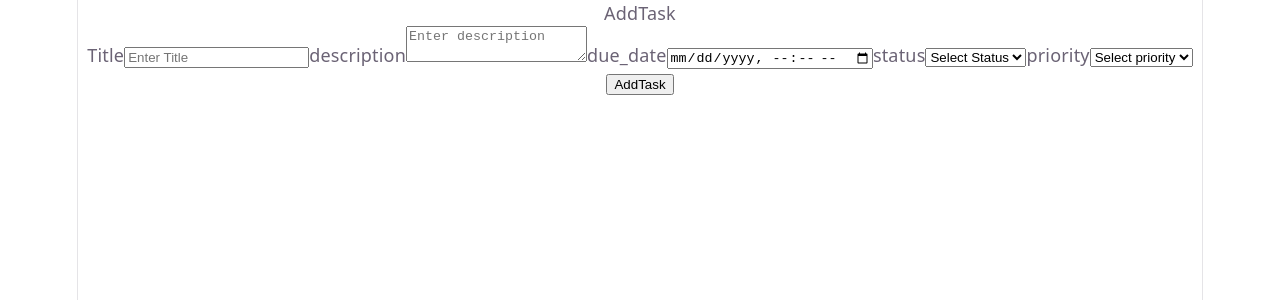
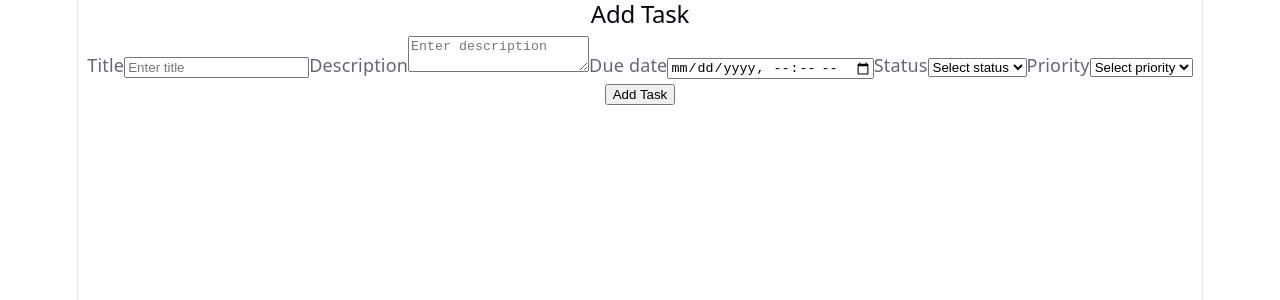
Before and after one commit to YaswanthKumar25/TaskFlow, a React (Vite) app in the folder frontend/taskflow/: page /addtask in a window 1280 px wide. Shown: the top 300 px of the page. Built offline with nearby package versions, Linux system fonts and the light colour scheme.

Commit message:
feat: improve TaskFlow CRUD UX and validation

```diff
--- a/frontend/taskflow/src/AddTask.jsx
+++ b/frontend/taskflow/src/AddTask.jsx
@@ -1,7 +1,17 @@
-import React, { useState } from "react";
+
+import React, { useEffect, useState } from "react";
 import api from "./api";
+import { useNavigate, useParams } from "react-router-dom";
 
 const AddTask = () => {
+  const { id } = useParams();
+  const navigate = useNavigate();
+
+  const [editTask, setEditTask] = useState(null);
+  const [loadingEdit, setLoadingEdit] = useState(false);
+  const [saving, setSaving] = useState(false);
+  const [error, setError] = useState("");
+
   const [task, setTask] = useState({
     title: "",
     description: "",
@@ -10,65 +20,221 @@ const AddTask = () => {
     priority: "",
   });
 
-  function onchange(e) {
-    setTask({ ...task, [e.target.name]: e.target.value });
+  // Convert API errors into readable messages.
+  function getErrorMessage(error) {
+    const data = error.response?.data;
+
+    if (data && typeof data === "object") {
+      return Object.entries(data)
+        .map(([field, messages]) => {
+          const message = Array.isArray(messages)
+            ? messages.join(" ")
+            : typeof messages === "string"
+              ? messages
+              : JSON.stringify(messages);
+
+          return `${field}: ${message}`;
+        })
+        .join("\n");
+    }
+
+    return error.message || "Something went wrong. Please try again.";
   }
 
-  async function submitdata(e) {
+  // Fetch a task only when editing.
+  useEffect(() => {
+    if (!id) return;
+
+    async function fetchTask() {
+      setLoadingEdit(true);
+      setError("");
+
+      try {
+        const response = await api.get(`${id}/`);
+        setEditTask(response.data);
+      } catch (error) {
+        if (error.response?.status === 401) {
+          localStorage.removeItem("token");
+          navigate("/");
+          return;
+        }
+
+        setError(getErrorMessage(error));
+      } finally {
+        setLoadingEdit(false);
+      }
+    }
+
+    fetchTask();
+  }, [id, navigate]);
+
+  // Populate the form with existing task details.
+  useEffect(() => {
+    if (!editTask) return;
+
+    setTask({
+      title: editTask.title || "",
+      description: editTask.description || "",
+      due_date: editTask.due_date
+        ? editTask.due_date.slice(0, 16)
+        : "",
+      status: editTask.status || "",
+      priority: editTask.priority || "",
+    });
+  }, [editTask]);
+
+  function handleChange(e) {
+    const { name, value } = e.target;
+
+    setTask((prev) => ({
+      ...prev,
+      [name]: value,
+    }));
+
+    setError("");
+  }
+
+  async function submitData(e) {
     e.preventDefault();
+    setError("");
+
+    // Validate title.
+    const title = task.title.trim();
+
+    if (title.length < 3) {
+      setError("Title must contain at least 3 characters.");
+      return;
+    }
+
+    // Validate due date.
+    if (!task.due_date) {
+      setError("Please select a due date.");
+      return;
+    }
+
+    const selectedDate = new Date(task.due_date);
+
+    if (
+      Number.isNaN(selectedDate.getTime()) ||
+      selectedDate.getTime() <= Date.now()
+    ) {
+      setError("Due date must be in the future.");
+      return;
+    }
+
+    // Send the cleaned title to Django.
+    const payload = {
+      ...task,
+      title,
+    };
+
+    setSaving(true);
+
     try {
-      const response = await api.post("", task);
-      console.log(response.data);
+      if (id) {
+        await api.put(`${id}/`, payload);
+      } else {
+        await api.post("", payload);
+      }
+
+      navigate("/tasks");
     } catch (error) {
-      console.log(error);
+      if (error.response?.status === 401) {
+        localStorage.removeItem("token");
+        navigate("/");
+        return;
+      }
+
+      setError(getErrorMessage(error));
+    } finally {
+      setSaving(false);
     }
   }
+
+  if (loadingEdit) {
+    return <p>Loading task details...</p>;
+  }
+
   return (
-    <>
-      <div>AddTask</div>
-      <form onSubmit={(e) => submitdata(e)}>
+    <div>
+      <h2>{id ? "Update Task" : "Add Task"}</h2>
+
+      {error && (
+        <p role="alert" style={{ color: "red", whiteSpace: "pre-line" }}>
+          {error}
+        </p>
+      )}
+
+      <form onSubmit={submitData}>
         <label htmlFor="title">Title</label>
         <input
+          id="title"
           type="text"
           name="title"
-          placeholder="Enter Title"
-          onChange={(e) => onchange(e)}
+          placeholder="Enter title"
+          value={task.title}
+          onChange={handleChange}
+          required
+          minLength={3}
         />
-        <label htmlFor="description">description</label>
+
+        <label htmlFor="description">Description</label>
         <textarea
-          type="text"
+          id="description"
           name="description"
           placeholder="Enter description"
-          onChange={(e) => onchange(e)}
+          value={task.description}
+          onChange={handleChange}
+          required
         />
-        <label htmlFor="due_date">due_date</label>
+
+        <label htmlFor="due_date">Due date</label>
         <input
+          id="due_date"
           type="datetime-local"
           name="due_date"
-          placeholder="Enter due_date"
-          onChange={(e) => onchange(e)}
+          value={task.due_date}
+          onChange={handleChange}
+          required
         />
-        <label htmlFor="status">status</label>
-        <select value={task.status} name="status" onChange={(e) => onchange(e)}>
-          <option value="">Select Status</option>
+
+        <label htmlFor="status">Status</label>
+        <select
+          id="status"
+          name="status"
+          value={task.status}
+          onChange={handleChange}
+          required
+        >
+          <option value="">Select status</option>
           <option value="pending">Pending</option>
           <option value="in_progress">In Progress</option>
           <option value="completed">Completed</option>
         </select>
-        <label htmlFor="priority">priority</label>
+
+        <label htmlFor="priority">Priority</label>
         <select
+          id="priority"
+          name="priority"
           value={task.priority}
-          name="priority"
-          onChange={(e) => onchange(e)}
+          onChange={handleChange}
+          required
         >
           <option value="">Select priority</option>
-          <option value="low">low</option>
-          <option value="medium">medium</option>
-          <option value="high">high</option>
+          <option value="low">Low</option>
+          <option value="medium">Medium</option>
+          <option value="high">High</option>
         </select>
-        <button type="submit">AddTask</button>
+
+        <button type="submit" disabled={saving}>
+          {saving
+            ? "Saving..."
+            : id
+              ? "Update Task"
+              : "Add Task"}
+        </button>
       </form>
-    </>
+    </div>
   );
 };
 
--- a/frontend/taskflow/src/App.jsx
+++ b/frontend/taskflow/src/App.jsx
@@ -14,7 +14,8 @@ function App() {
       <Router>
         <Routes>
           <Route element={<Login />} path={"/"} />
-          <Route element={<AddTask />} path={"/addtask"} />
+          <Route element={<AddTask />} path={`/addtask`} />
+          <Route element={<AddTask />} path={`/edittask/:id`} />
           <Route element={<Tasks />} path={"/tasks"} />
         </Routes>
       </Router>
--- a/frontend/taskflow/src/Tasks.jsx
+++ b/frontend/taskflow/src/Tasks.jsx
@@ -1,44 +1,160 @@
+
 import React, { useEffect, useState } from "react";
 import api from "./api";
 import { useNavigate } from "react-router-dom";
 
 const Tasks = () => {
-  const [Tasks, setTasks] = useState([]);
+  const [tasks, setTasks] = useState([]);
+  const [loading, setLoading] = useState(true);
+  const [error, setError] = useState("");
+  const [deletingId, setDeletingId] = useState(null);
+
   const navigate = useNavigate();
-  async function getTasks() {
+
+  function getErrorMessage(error) {
+    const data = error.response?.data;
+
+    if (data && typeof data === "object") {
+      return Object.entries(data)
+        .map(([field, messages]) => {
+          const message = Array.isArray(messages)
+            ? messages.join(" ")
+            : typeof messages === "string"
+              ? messages
+              : JSON.stringify(messages);
+
+          return `${field}: ${message}`;
+        })
+        .join("\n");
+    }
+
+    return error.message || "Something went wrong. Please try again.";
+  }
+
+  // Fetch the current user's tasks.
+  useEffect(() => {
+    async function fetchTasks() {
       const token = localStorage.getItem("token");
+
       if (!token) {
+        setLoading(false);
         navigate("/");
         return;
       }
+
+      setLoading(true);
+      setError("");
+
       try {
         const response = await api.get("");
         setTasks(response.data);
       } catch (error) {
-      console.log(error);
+        if (error.response?.status === 401) {
+          localStorage.removeItem("token");
+          navigate("/");
+          return;
+        }
+
+        setError(
+          `Failed to load tasks. ${
+            getErrorMessage(error)
+          }`
+        );
+      } finally {
+        setLoading(false);
       }
     }
-  useEffect(() => {
-    getTasks();
-  }, []);
 
-  function Logout() {
+    fetchTasks();
+  }, [navigate]);
+
+  function handleEdit(task) {
+    navigate(`/edittask/${task.id}`);
+  }
+
+  function handleAddTask() {
+    navigate("/addtask");
+  }
+
+  function handleLogout() {
     localStorage.removeItem("token");
     navigate("/");
   }
-  function addtask() {
-    navigate("/addtask");
+
+  async function handleDelete(id) {
+    const confirmed = window.confirm(
+      "Are you sure you want to delete this task?"
+    );
+
+    if (!confirmed) return;
+
+    setError("");
+    setDeletingId(id);
+
+    try {
+      await api.delete(`${id}/`);
+
+      setTasks((prev) =>
+        prev.filter((task) => task.id !== id)
+      );
+    } catch (error) {
+      if (error.response?.status === 401) {
+        localStorage.removeItem("token");
+        navigate("/");
+        return;
+      }
+
+      setError(
+        `Failed to delete task. ${
+          getErrorMessage(error)
+        }`
+      );
+    } finally {
+      setDeletingId(null);
+    }
   }
 
   return (
-    <>
-      <div>Tasks</div>
-      {Tasks.map((task) => (
-        <h1 key={task.id}>{task.title}</h1>
-      ))}
-      <button onClick={Logout}>Logout</button>
-      <button onClick={addtask}>AddTask</button>
-    </>
+    <div>
+      <h1>Tasks</h1>
+
+      {error && (
+        <p role="alert" style={{ color: "red", whiteSpace: "pre-line" }}>
+          {error}
+        </p>
+      )}
+
+      {loading ? (
+        <p>Loading tasks...</p>
+      ) : tasks.length > 0 ? (
+        tasks.map((task) => (
+          <div key={task.id}>
+            <h2>{task.title}</h2>
+            <p>{task.description}</p>
+            <p>Status: {task.status}</p>
+            <p>Priority: {task.priority}</p>
+
+            <button onClick={() => handleEdit(task)}>
+              Edit
+            </button>
+
+            <button
+              onClick={() => handleDelete(task.id)}
+              disabled={deletingId === task.id}
+            >
+              {deletingId === task.id
+                ? "Deleting..."
+                : "Delete"}
+            </button>
+          </div>
+        ))
+      ) : (
+        <p>No tasks found.</p>
+      )}
+
+      <button onClick={handleAddTask}>Add Task</button>
+      <button onClick={handleLogout}>Logout</button>
+    </div>
   );
 };
 
```
Also changed, not shown: 1 other file (tests, documents, lock files or other folders). Lines whose indentation alone changed are shown as unchanged.
